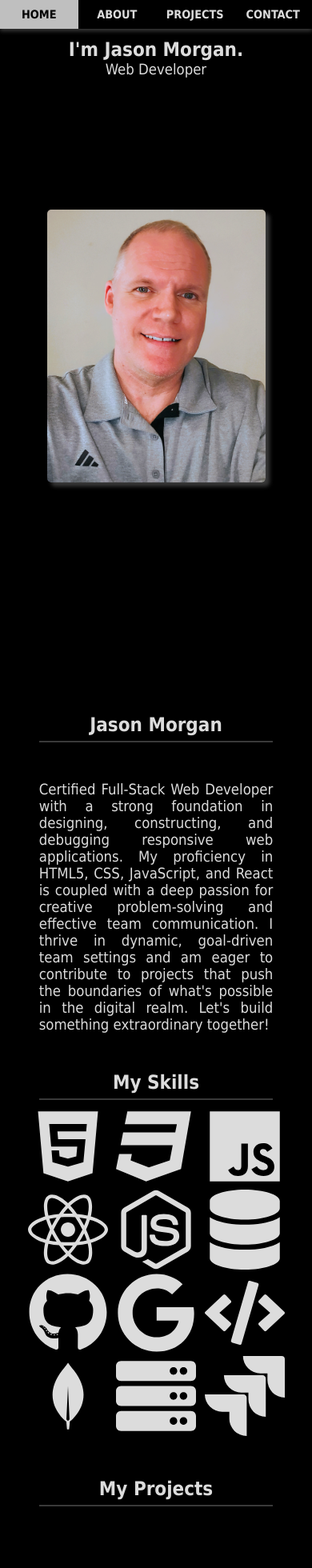
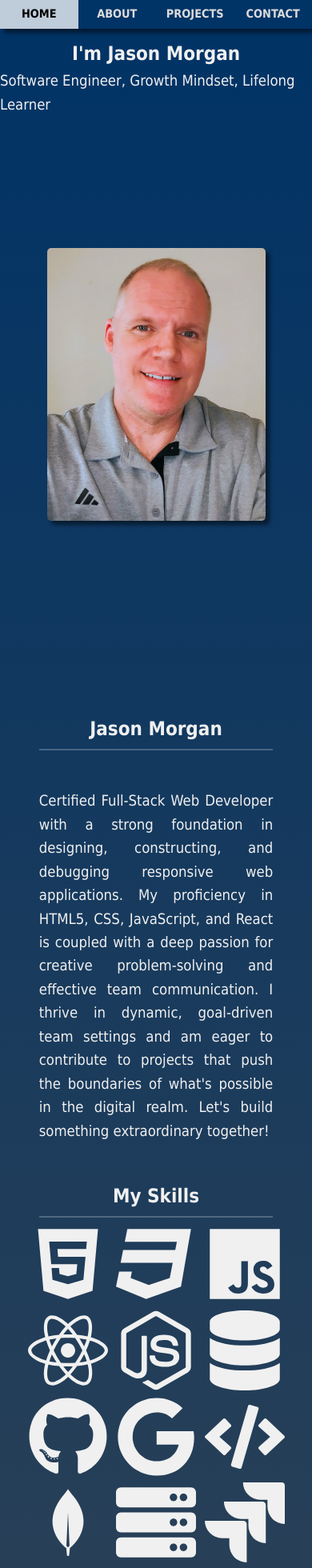
Before and after one commit to okrayum/React-Portfolio-Repo, a React (Create React App) app: page / in a window 390 px wide. Shown: the top 1960 px of the page at 80% size. Built offline with nearby package versions, Linux system fonts and the light colour scheme.

Commit message:
ui updates for colors

```diff
--- a/src/App.css
+++ b/src/App.css
@@ -1,8 +1,21 @@
+:root {
+  --primary-bg: #003366;
+  --secondary-bg: #4a4a4a;
+  --text-color: #f0f0f0;
+  --font-family: 'Nunito', Tahoma, Geneva, Verdana, sans-serif;
+}
+
 *, body, html, ::before, ::after {
   margin: 0;
   padding: 0;
   box-sizing: border-box;
-  font-family: 'Nunito', Tahoma, Geneva, Verdana, sans-serif;
+  font-family: var(--font-family);
+}
+
+body {
+  line-height: 1.6;
+  color: var(--text-color);
+  background: linear-gradient(to bottom, var(--primary-bg), var(--secondary-bg));
 }
 
 .container {
--- a/src/components/about/About.css
+++ b/src/components/about/About.css
@@ -3,8 +3,6 @@
   flex-direction: column;
   align-items: center;
   height: 100vh;
-  background-color: black;
-  color: gainsboro;
   margin-left: 8rem;
   width: auto;
 }
@@ -29,7 +27,6 @@
 
 @media (max-width: 600px) {
   .about {
-    background-color: black;
     margin-left: 0em;
     height: auto;
     width: auto;
--- a/src/components/contact/Contact.css
+++ b/src/components/contact/Contact.css
@@ -3,8 +3,6 @@
   flex-direction: column;
   align-items: center;
   height: 100vh;
-  background-color: black;
-  color: gainsboro;
   margin-left: 8rem;
   width: auto;
 }
@@ -42,7 +40,6 @@
 
 @media (max-width: 600px) {
   .contact {
-    background-color: black;
     margin-left: 0em;
     height: 100vh;
     width: auto;
--- a/src/components/contactForm/ContactForm.css
+++ b/src/components/contactForm/ContactForm.css
@@ -10,7 +10,6 @@
   height: 3em;
   margin-bottom: .50em;
   font-size: 1em;
-  background-color: gainsboro;
 }
 
 .contactForm textarea {
@@ -19,14 +18,12 @@
   font-size: 1em;
   max-width: 100%;
   max-height: 5em;
-  background-color: gainsboro;
 }
 
 .contactForm button {
   width: 35%;
   height: 3em;
   font-size: 1em;
-  background-color: gainsboro;
 }
 
 .contactForm button:hover {
--- a/src/components/footer/Footer.css
+++ b/src/components/footer/Footer.css
@@ -1,5 +1,4 @@
 footer {
   width: 75%;
-  color:  gainsboro;
   margin-top: .50em;
 }
--- a/src/components/footer/Footer.jsx
+++ b/src/components/footer/Footer.jsx
@@ -4,7 +4,7 @@ import "./Footer.css"
 function MyFooter() {
   return (
     <footer>
-      Jason Morgan &copy; 2023
+      Jason Morgan &copy; 2024
     </footer>
   );
 }
--- a/src/components/main/Main.css
+++ b/src/components/main/Main.css
@@ -3,11 +3,9 @@
   flex-direction: column;
   align-items: center;
   height: 100vh;
-  color: gainsboro;
   margin-left: 8rem;
   width: auto;
   padding-bottom: 1em;
-  background-color: black;
 }
 
 h1 {
@@ -23,7 +21,7 @@ p {
 .main img {
   margin-top: 5rem;
   width: 33em;
-  box-shadow: 5px 5px 5px 0px rgba(255, 255, 255, 0.225);
+  box-shadow: 5px 5px 5px 0px rgba(0, 0, 0, 0.5);
   border-radius: 5px;
 }
 
--- a/src/components/main/Main.jsx
+++ b/src/components/main/Main.jsx
@@ -6,8 +6,8 @@ import myImage from "../images/me2.png";
 const Main = () => {
   return (
     <div id="home" className="main">
-        <h1>I'm Jason Morgan.</h1>
-        <p>Web Developer</p>
+        <h1>I'm Jason Morgan</h1>
+        <p>Software Engineer, Growth Mindset, Lifelong Learner</p>
         <img src={myImage} alt="Myself" />
     </div>
   )
--- a/src/components/nav/Navbar.css
+++ b/src/components/nav/Navbar.css
@@ -1,6 +1,5 @@
 .navbar {
   z-index: 2;
-  background-color: black;
   display: flex;
   flex-direction: column;
   position: fixed;
@@ -9,7 +8,8 @@
   height: 100%;
   width: 8.5rem;
   overflow-y: auto;
-  box-shadow: 5px 0px 5px 0px rgba(255, 255, 255, 0.225);
+  box-shadow: 5px 5px 5px 0px rgba(0, 0, 0, 0.5);
+  background-color: inherit;
 }
 
 .navbar img {
@@ -23,7 +23,6 @@
   flex-direction: column;
   justify-content: space-between;
   height: 50vh;
-
 }
 
 nav ul {
@@ -63,7 +62,8 @@ a:hover {
     top: 0;
     width: 100%;
     height: 2.25em;
-    box-shadow: 0px 3px 5px 0px rgba(255, 255, 255, 0.225);
+    box-shadow: 5px 5px 5px 0px rgba(0, 0, 0, 0.5);
+    background-color: var(--primary-bg);
   }
 
   .image {
@@ -79,7 +79,6 @@ a:hover {
     justify-content: space-between;
     width: 100%;
     height: 100%;
-
   }
 
   nav li {
@@ -96,5 +95,4 @@ a:hover {
   a {
     font-size: .90em;
   }
-
 }
--- a/src/components/projects/Projects.css
+++ b/src/components/projects/Projects.css
@@ -3,8 +3,6 @@
   flex-direction: column;
   align-items: center;
   height: 100vh;
-  background-color: black;
-  color: gainsboro;
   margin-left: 8rem;
   width: auto;
   padding-bottom: 1em;
@@ -19,7 +17,6 @@
 
 @media (max-width: 600px) {
   .projects {
-    background-color: black;
     margin-left: 0em;
     padding: 0;
   }
--- a/src/components/skills/Skills.css
+++ b/src/components/skills/Skills.css
@@ -1,11 +1,10 @@
 .grid-container {
   display: grid;
-  grid-template-columns: repeat(4, 1fr); /* Three columns of equal width */
-  grid-template-rows: repeat(3, 1fr); /* Four rows of equal height */
-  grid-gap: 0; /* Adjust the gap between grid items */
+  grid-template-columns: repeat(4, 1fr);
+  grid-template-rows: repeat(3, 1fr);
+  grid-gap: 0;
   width: 80%;
   height: 100vh;
-  color: gainsboro;
 }
 
 .grid-item {
@@ -15,8 +14,8 @@
 
 @media (max-width: 600px) {
   .grid-container {
-    grid-template-columns: repeat(3, 1fr); /* Four columns of equal width */
-    grid-template-rows: repeat(4, .5fr); /* Three rows of equal height */
+    grid-template-columns: repeat(3, 1fr);
+    grid-template-rows: repeat(4, .5fr);
     margin-left: 0;
     width: 85%;
     height: 50%
@@ -25,6 +24,5 @@
   .grid-item {
     padding: 0;
     text-align: center;
-    background-color: black;
   }
 }
--- a/src/components/social/SocialIcons.css
+++ b/src/components/social/SocialIcons.css
@@ -14,7 +14,7 @@
 
 .socialIcons a:hover {
   color: white;
-  background-color: black;
+  background-color: inherit;
 }
 
 @media (max-width: 600px) {
@@ -27,10 +27,8 @@
   }
 
   .socialIcons a {
-    color: white;
     margin: 0;
     margin-right: 1em;
     margin-top: 2em;
   }
-
 }
```
Also changed, not shown: 1 other file (tests, documents, lock files or other folders).
